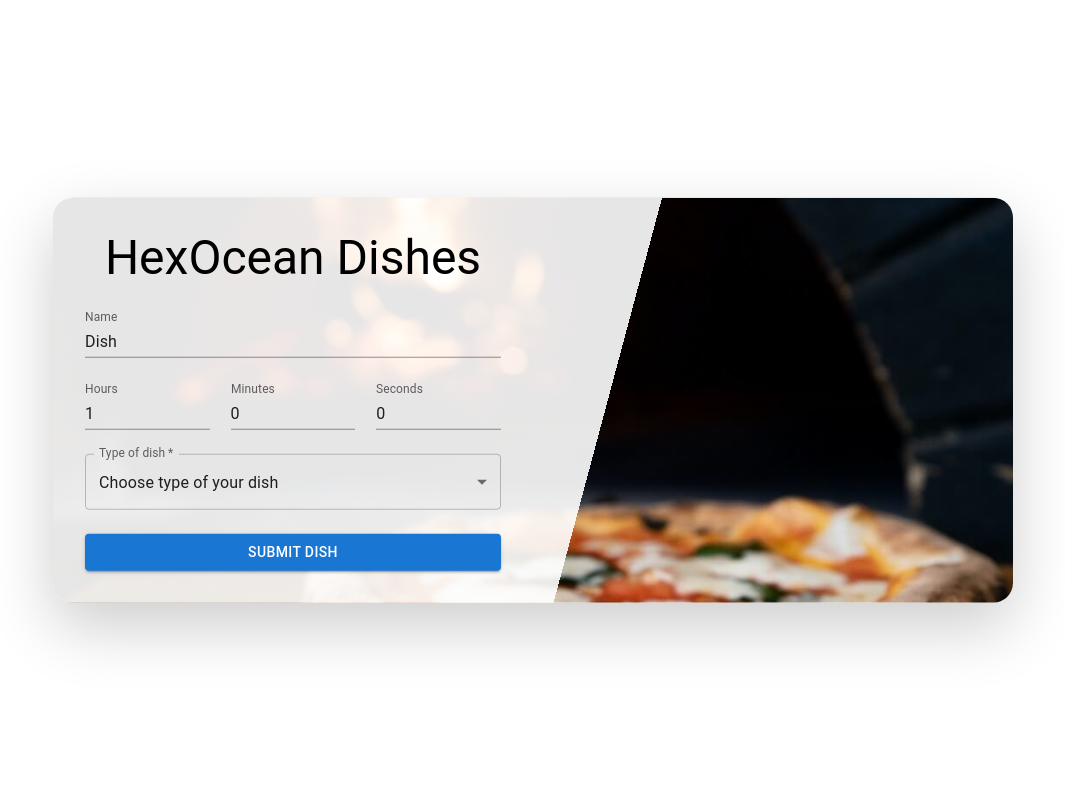
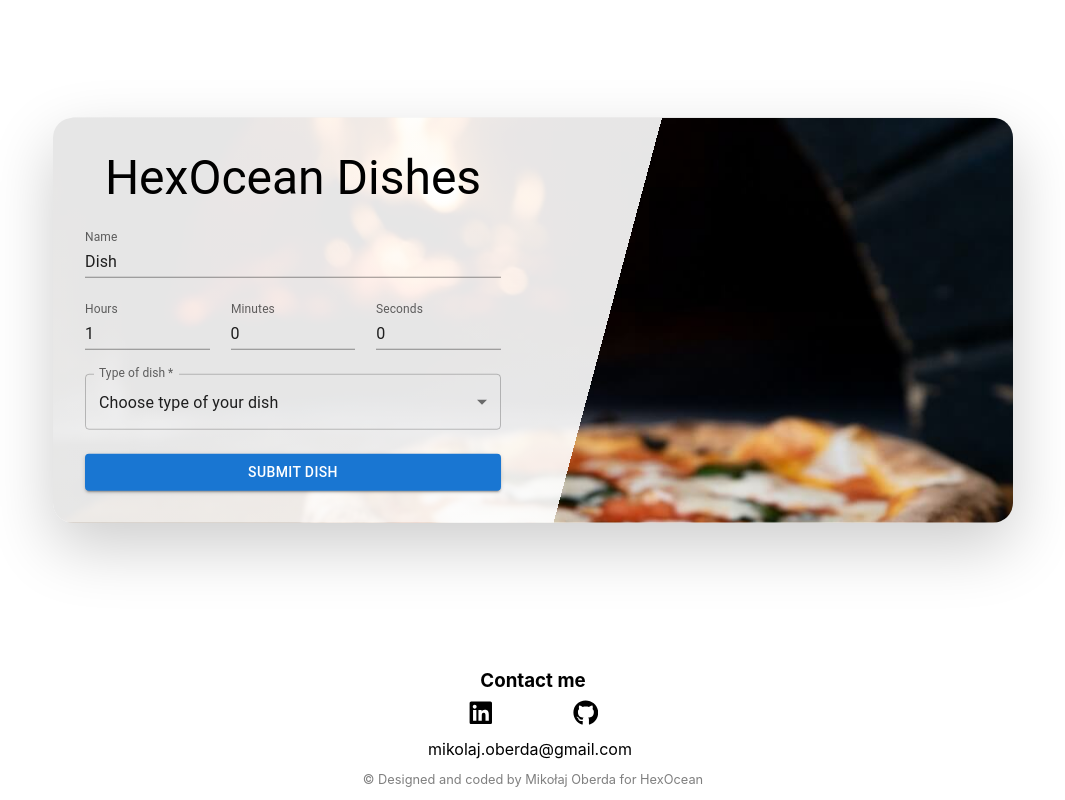
Before and after one commit to dosmiko7/DishesForm, a React (Create React App) app: page / in a window 1280 px wide. Shown: the whole page, without its empty margins (107-1172 px from the left). Built offline with nearby package versions, Linux system fonts and the light colour scheme.

Commit message:
feat: Footer added

```diff
--- a/package.json
+++ b/package.json
@@ -15,6 +15,7 @@
 		"react": "^18.2.0",
 		"react-dom": "^18.2.0",
 		"react-hook-form": "^7.43.9",
+		"react-icons": "^4.8.0",
 		"react-scripts": "5.0.1",
 		"sass": "^1.62.1",
 		"typescript": "^4.9.5"
--- a/src/App.tsx
+++ b/src/App.tsx
@@ -1,10 +1,12 @@
 // Components
 import Form from "./components/form/Form";
+import Footer from "./components/footer/Footer";
 
 function App() {
 	return (
 		<>
 			<Form />
+			<Footer />
 		</>
 	);
 }
--- /dev/null
+++ b/src/components/footer/Footer.module.scss
@@ -0,0 +1,78 @@
+.footer {
+	box-sizing: border-box;
+	position: absolute;
+	bottom: 0;
+	width: 100%;
+	display: flex;
+	flex-direction: column;
+	align-items: center;
+
+	&__links {
+		display: flex;
+		flex-direction: column;
+		align-items: center;
+		gap: 0.5rem;
+	}
+
+	&__heading {
+		margin: 0;
+	}
+
+	&__list {
+		list-style: none;
+		display: flex;
+		width: 100%;
+		justify-content: space-around;
+		font-size: 1.6rem;
+		padding-left: 0;
+		margin: 0;
+	}
+
+	&__item {
+		position: relative;
+		transition: all 0.3s;
+		& a:link,
+		& a:visited {
+			color: #000;
+			transition: all 0.3s;
+		}
+
+		& a:hover {
+			color: rgb(13, 13, 184);
+		}
+
+		&:hover {
+			transform: scale(1.2);
+		}
+	}
+
+	&__mail {
+		text-decoration: none;
+		color: #000;
+		padding-right: 3px;
+		border-right: 3px solid transparent;
+
+		transition: all 0.4s;
+
+		&:hover {
+			transform: scale(1.1);
+			animation: blink-caret 0.75s step-end infinite;
+		}
+	}
+
+	&__copyright {
+		color: #7f7f7f;
+		font-size: 0.8rem;
+		text-align: center;
+	}
+}
+
+@keyframes blink-caret {
+	from,
+	to {
+		border-color: transparent;
+	}
+	50% {
+		border-color: rgba(0, 0, 255, 0.585);
+	}
+}
--- /dev/null
+++ b/src/components/footer/Footer.tsx
@@ -0,0 +1,42 @@
+import classes from "./Footer.module.scss";
+import { FaLinkedin, FaGithub } from "react-icons/fa";
+const Footer = () => {
+	return (
+		<footer className={classes.footer}>
+			<div className={classes.footer__links}>
+				<h3 className={classes.footer__heading}>Contact me</h3>
+				<ul className={classes.footer__list}>
+					<li className={classes.footer__item}>
+						<a
+							href="https://www.linkedin.com/in/miko%C5%82aj-oberda-4a1475240/"
+							target="_blank"
+							rel="noreferrer"
+						>
+							<FaLinkedin />
+						</a>
+					</li>
+					<li className={classes.footer__item}>
+						<a
+							href="https://github.com/dosmiko7"
+							target="_blank"
+							rel="noreferrer"
+						>
+							<FaGithub />
+						</a>
+					</li>
+				</ul>
+				<a
+					className={classes.footer__mail}
+					href="mailto:mikolaj.oberda@gmail.com"
+				>
+					mikolaj.oberda@gmail.com
+				</a>
+			</div>
+			<div className={classes.footer__copyright}>
+				<p>&#169; Designed and coded by Mikołaj Oberda for HexOcean</p>
+			</div>
+		</footer>
+	);
+};
+
+export default Footer;
--- a/src/components/form/Form.module.scss
+++ b/src/components/form/Form.module.scss
@@ -1,6 +1,6 @@
 .container {
 	position: absolute;
-	top: 50%;
+	top: 40%;
 	left: 50%;
 	transform: translate(-50%, -50%);
 	max-width: 60rem;
```
Also changed, not shown: src/components/form/Form.tsx (+11 -7 lines), 1 other file (tests, documents, lock files or other folders).
